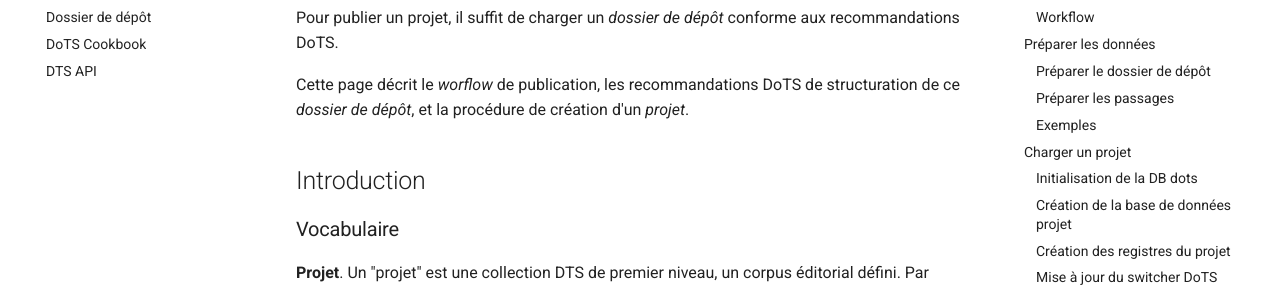
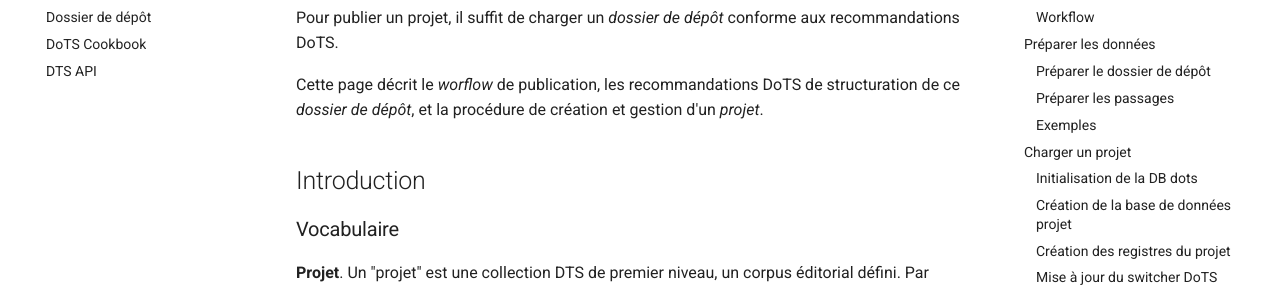
Before and after one commit to emmamorlock/dots_documentation, an MkDocs documentation site: the page built from docs/publishing-workflow.md, in a window 1280 px wide and 900 px high. Shown: the part 175-465 px from the top of the window. Built offline with MkDocs 1.6.1 and Material for MkDocs 9.7.7, drawn with Linux system fonts in a browser that asks for light colours; some of the changed text lies outside the part shown.

Commit message:
update publishing workflow

```diff
--- a/docs/publishing-workflow.md
+++ b/docs/publishing-workflow.md
@@ -3,7 +3,7 @@
 
 Pour publier un projet, il suffit de charger un *dossier de dépôt* conforme aux recommandations DoTS.
 
-Cette page décrit le *worflow* de publication, les recommandations DoTS de structuration de ce *dossier de dépôt*, et la procédure de création d'un *projet*.
+Cette page décrit le *worflow* de publication, les recommandations DoTS de structuration de ce *dossier de dépôt*, et la procédure de création et gestion d'un *projet*.
 
 
 
```
Also changed, not shown: other parts of docs/publishing-workflow.md (+2 -0 lines).
